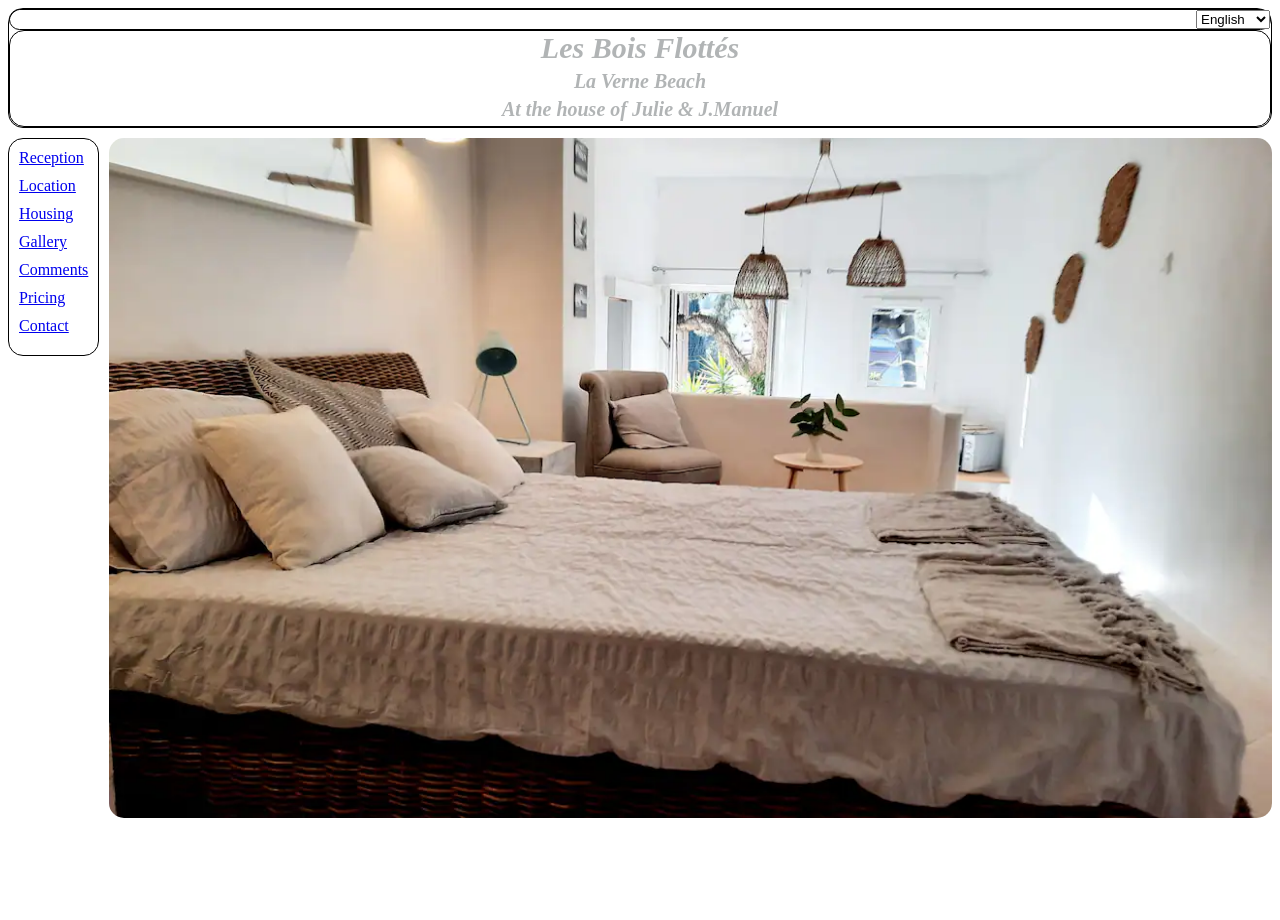
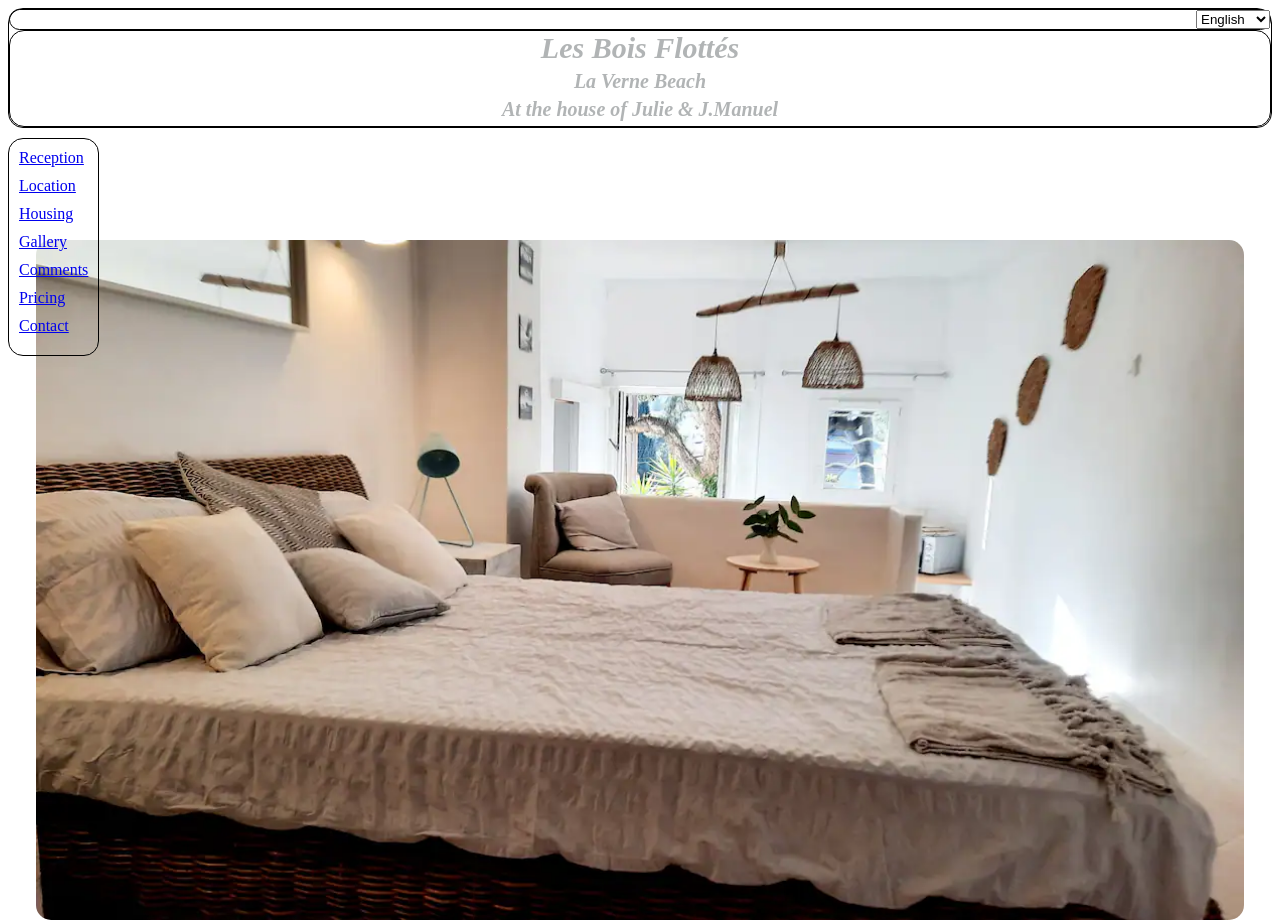
Before and after one commit to AlibertJimmy/Lesboisflottes, a React (Create React App) app: page / in a window 1280 px wide. Before the commit the page ends 826 px from the top, so only its background shows below. Built offline with nearby package versions, Linux system fonts and the light colour scheme.

Commit message:
Centered Home Picture

```diff
--- a/src/components/DayPickerFooter/dayPickerFooter.jsx
+++ b/src/components/DayPickerFooter/dayPickerFooter.jsx
@@ -4,6 +4,8 @@ import { format } from 'date-fns'
 import { getSeasonDatasForDate,getPriceForRangeDay } from "../../datas/pricing";
 
 import { useTranslation } from "react-i18next";
+
+
 
 
 function DayPickerFooter({mode, daySelection}) {
--- a/src/pages/Home/home.jsx
+++ b/src/pages/Home/home.jsx
@@ -8,6 +8,12 @@ const PictureContainer = styled.div`
   justify-content: center;
   width: 100%;
   height: 85vh;
+
+  position: absolute;
+  top: 30%;
+  left: 50%;
+  transform: translateX(-50%);
+  z-index: -1;
 `
 
 const Picture = styled.img`
```
Also changed, not shown: src/components/Sidebar/sidebar.jsx (line endings or trailing spaces).
